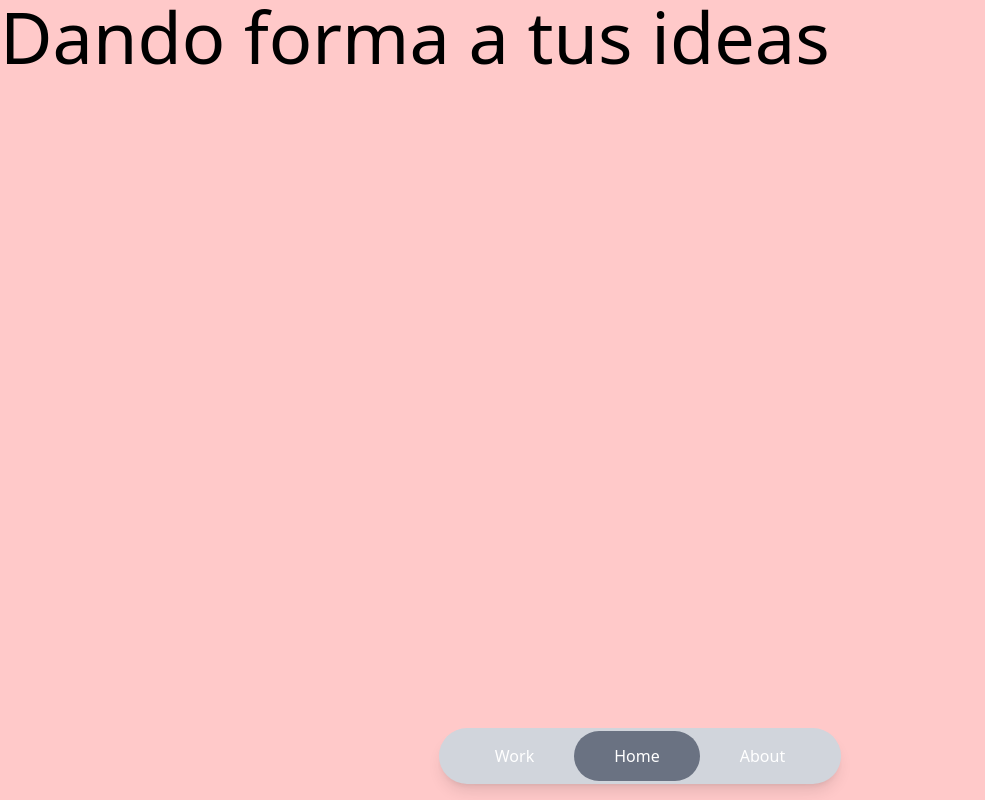
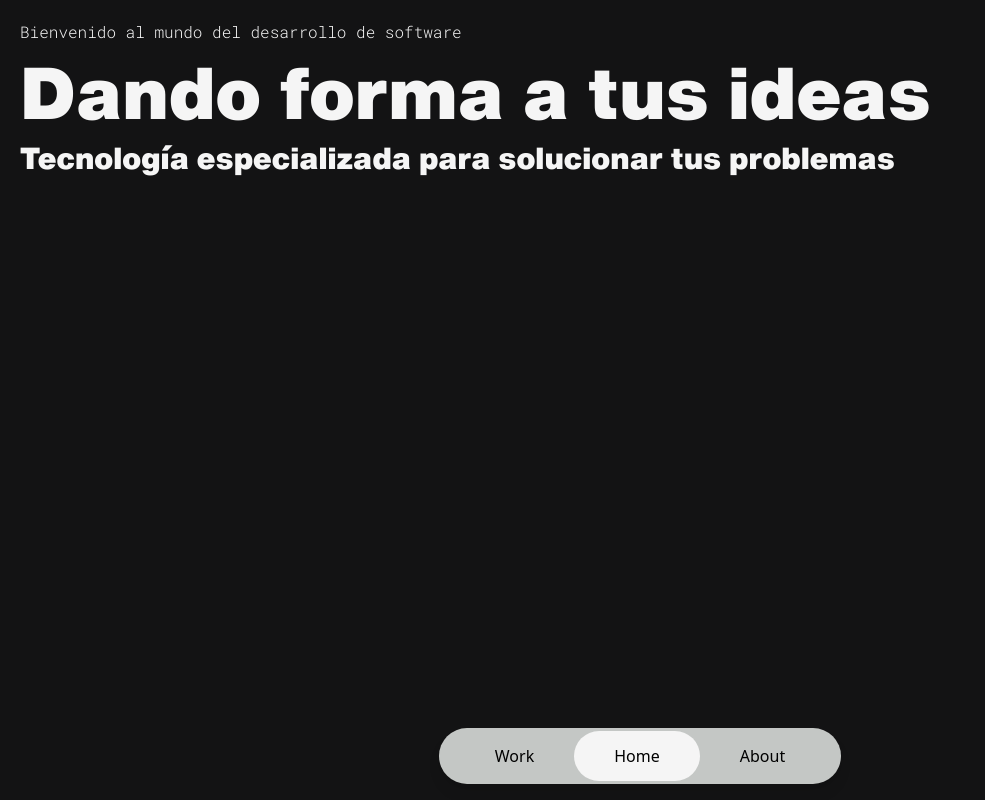
Before and after one commit to maigcorrea/Personal-portfolio, a React (Vite) app in the folder frontend/: page /#/ in a window 1280 px wide. Shown: the whole page, without its empty margins (0-985 px from the left). Built offline with nearby package versions, Linux system fonts and the light colour scheme.

Commit message:
Tipografías y colores

```diff
--- a/frontend/src/components/NavBar.jsx
+++ b/frontend/src/components/NavBar.jsx
@@ -64,13 +64,13 @@ const NavBar = () => {
 
   return (
     <>
-        <div className='absolute bottom-4 bg-gray-300 text-white p-4 rounded-full shadow-lg z-3 mx-4'>
+        <div className='absolute bottom-4 bg-[#c4c7c5] text-black p-4 rounded-full shadow-lg z-3 mx-4'>
             <div ref={containerRef} className='relative flex justify-around items-center z-3'>
                 {
                     //Indicador burbúja
                 }
                 <motion.div
-                    className="absolute h-[50px]  md:px-[40px] bg-gray-500 rounded-full"
+                    className="absolute h-[50px]  md:px-[40px] bg-[#f5f5f5] rounded-full"
                     animate={{
                         left: indicatorStyle.left,
                         width: indicatorStyle.width,
--- a/frontend/src/index.css
+++ b/frontend/src/index.css
@@ -1 +1,18 @@
+@font-face {
+  font-family: 'HelveticaNow';
+  src: url('../src/assets/fonts/helveticanow.ttf') format('truetype');
+  font-weight: normal;
+  font-style: normal;
+}
+
+@font-face {
+    font-family: 'RobotoMonoLight';
+    src: url('../src/assets/fonts/RobotoMono-Light.ttf') format('truetype');
+}
+
 @import "tailwindcss";
+
+@theme{
+    --font-family-helvetica: 'HelveticaNow', sans-serif;
+    --font-family-robotoMonoLight: 'RobotoMonoLight', monospace;
+}
--- a/frontend/src/pages/Home.jsx
+++ b/frontend/src/pages/Home.jsx
@@ -8,9 +8,13 @@ const Home = () => {
   return (
     <>
     <div className="revealer"></div>
-        <div className='bg-red-200 h-dvh'>
-          <div className=' h-dvh w-full relative'>
-            <h1 className='text-7xl'>Dando forma a tus ideas</h1>
+        <div className='bg-[#131314] h-dvh'>
+          <div className=' h-dvh w-full relative text-[#f5f5f5]'>
+            <div className='p-[20px]'>
+              <p className='text-[12px] md:text-[16px] font-family-robotoMonoLight'>Bienvenido al mundo del desarrollo de software</p>
+              <h1 className='text-7xl font-family-helvetica font-extrabold my-3'>Dando forma a tus ideas</h1>
+              <h2 className='text-lg md:text-3xl font-family-helvetica'>Tecnología especializada para solucionar tus problemas</h2>
+            </div>
             <div className='flex justify-center'>
               <NavBar/>
             </div>
```
Also changed, not shown: frontend/package.json (line endings or trailing spaces), frontend/src/assets/fonts/RobotoMono-Light.ttf (added), frontend/src/assets/fonts/helveticanow.ttf (added).
